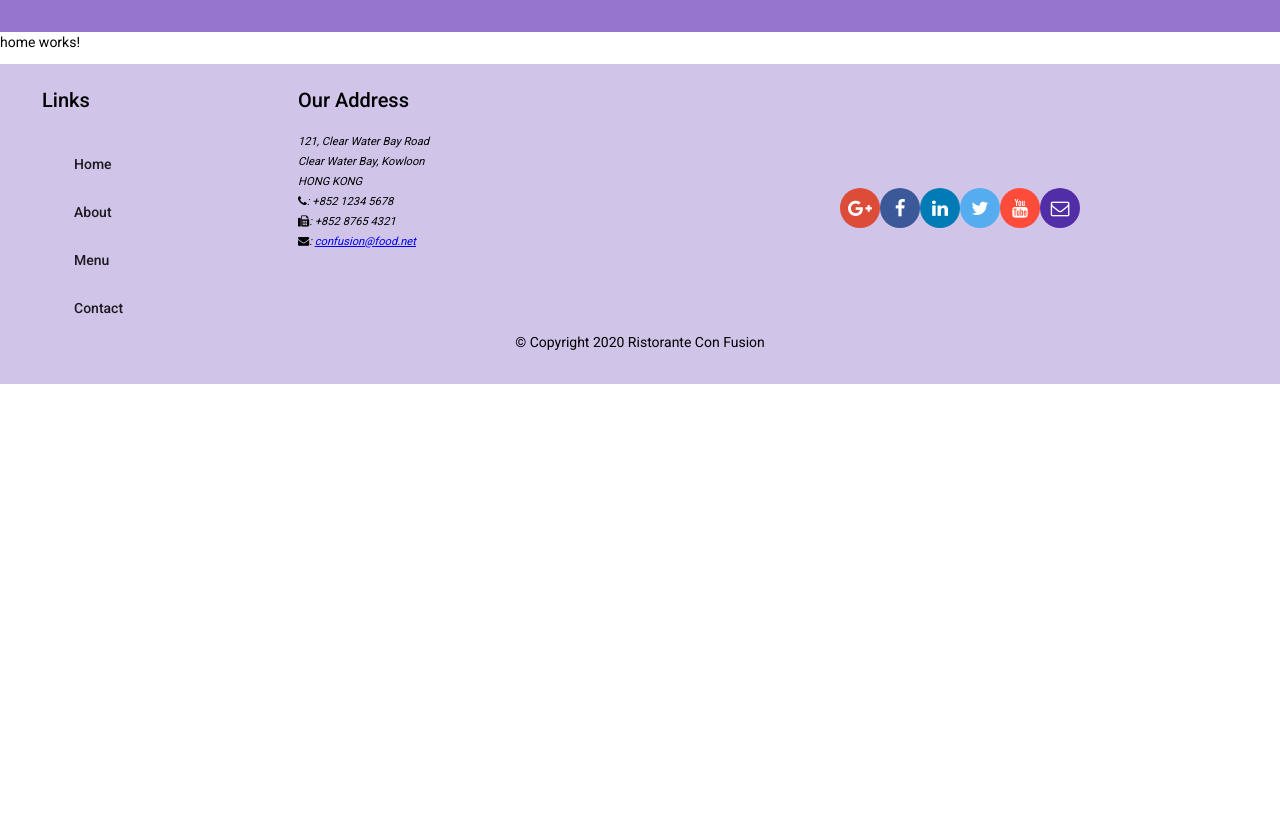
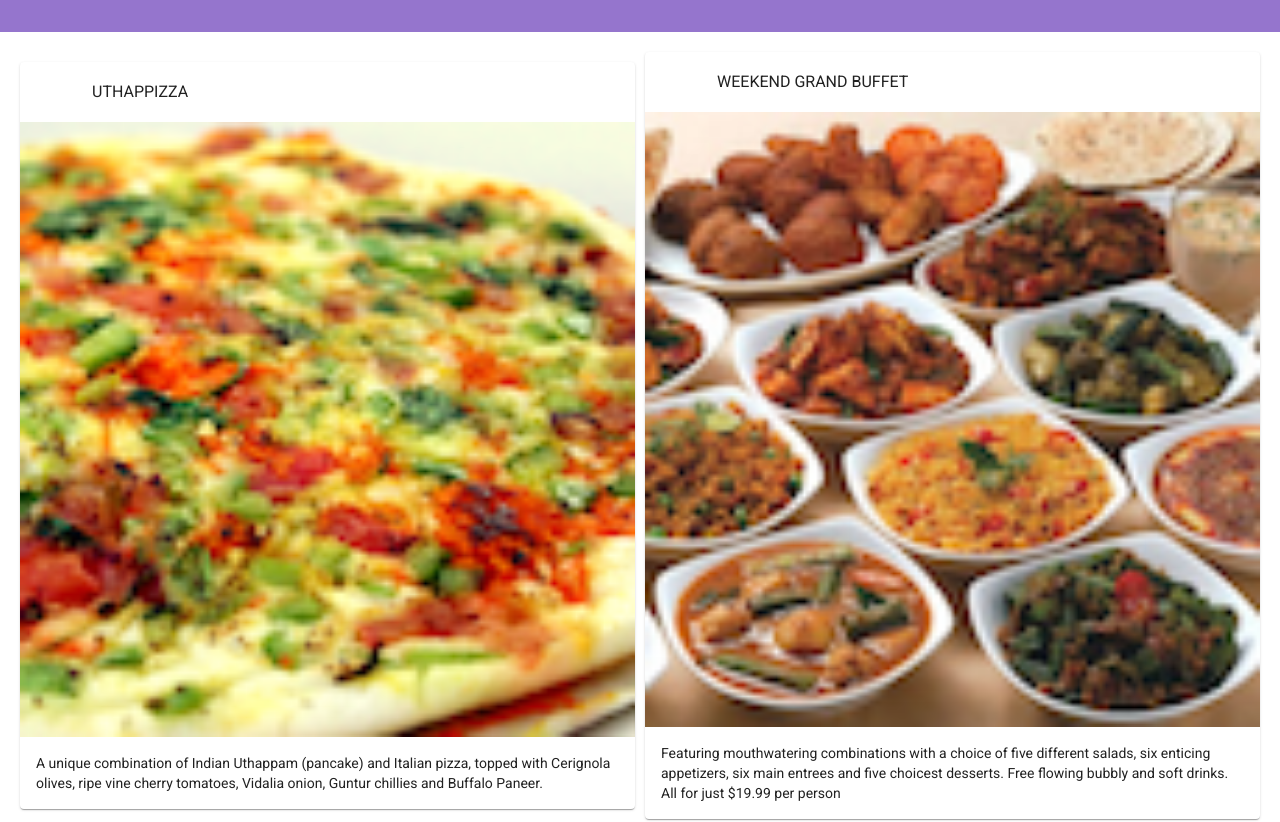
Before and after one commit to rifayetazamtalukder/conFusion, an Angular app: page /home in a window 1280 px wide. Shown: the part 300-1122 px from the top of the page. Before the commit the page ends 800 px from the top, so only its background shows below. Built offline with nearby package versions, Linux system fonts and the light colour scheme.

Commit message:
Single Page Applications Part 1

```diff
--- a/src/app/app-routing.module.ts
+++ b/src/app/app-routing.module.ts
@@ -3,11 +3,13 @@ import { Routes, RouterModule } from '@angular/router';
 
 import { HomeComponent } from './home/home.component';
 import { MenuComponent } from './menu/menu.component';
+import { ContactComponent } from './contact/contact.component';
 
 
 const routes: Routes = [
   { path: 'home', component: HomeComponent },
   { path: 'menu', component: MenuComponent },
+  { path: 'contactus', component: ContactComponent },
 
   // Default route path
   { path: '', redirectTo: '/home', pathMatch: 'full' }
--- a/src/app/app.module.ts
+++ b/src/app/app.module.ts
@@ -9,6 +9,7 @@ import { FlexLayoutModule } from "@angular/flex-layout";
 import 'hammerjs';
 
 import { DishService } from "./services/dish.service";
+import { PromotionService } from './services/promotion.service';
 
 import { AppComponent } from './app.component';
 import { MenuComponent } from './menu/menu.component';
@@ -18,6 +19,7 @@ import { FooterComponent } from './footer/footer.component';
 import { HomeComponent } from './home/home.component';
 import { AboutComponent } from './about/about.component';
 import { ContactComponent } from './contact/contact.component';
+
 
 
 
@@ -44,7 +46,8 @@ import { ContactComponent } from './contact/contact.component';
   ],
   providers: [
     // Add all the services here
-    DishService
+    DishService,
+    PromotionService
   ],
   bootstrap: [AppComponent]
 })
--- a/src/app/contact/contact.component.html
+++ b/src/app/contact/contact.component.html
@@ -1 +1,64 @@
-<p>contact works!</p>
+<!--  -->
+<!--  -->
+<!--  -->
+
+<div class="container" fxLayout="column" fxLayoutGap="10px">
+
+    <div fxFlex>
+
+        <div>
+
+            <h2>Contact Us</h2>
+            <hr>
+
+        </div>
+
+    </div>
+
+    <div fxFlex>
+
+        <h3>Location Information</h3>
+
+        <div fxLayout="column" fxLayout.gt-sm="row">
+
+            <div fxFlex="50" fxFlexOffset="20px">
+
+                <h4>Our Address</h4>
+
+                <address>
+
+                    121, Clear Water Bay Road<br>
+                    Clear Water Bay, Kowloon<br>
+                    HONG KONG<br>
+                    <i class="fa fa-phone"></i>: +852 1234 5678<br>
+                    <i class="fa fa-fax"></i>: +852 8765 4321<br>
+                    <i class="fa fa-envelope"></i>:
+                    <a href="mailto:confusion@food.net">confusion@food.net</a>
+
+                </address>
+
+                <p></p>
+
+                <div>
+
+                    <a mat-raised-button href="tel:+85212345678"><i class="fa fa-phone"></i> Call</a>
+
+                    <a mat-raised-button><i class="fa fa-skype"></i> Skype</a>
+
+                    <a mat-raised-button href="mailto:confusion@food.net"><i class="fa fa-envelope-o"></i> Email</a>
+
+                </div>
+
+            </div>
+
+            <div fxFlex="40">
+
+                <h4>Map of our Location</h4>
+
+            </div>
+
+        </div>
+
+    </div>
+
+</div>
--- a/src/app/header/header.component.html
+++ b/src/app/header/header.component.html
@@ -3,10 +3,11 @@
 
 <mat-toolbar color="primary">
     <span><img src="/assets/images/logo.png" height=30 width=41></span>
-    <a mat-button routerLink="/home"><span class="fa fa-home fa-lg"></span> Home</a>
-    <a mat-button><span class="fa fa-info fa-lg"></span> About</a>
-    <a mat-button routerLink="/menu"><span class="fa fa-list fa-lg"></span> Menu</a>
-    <a mat-button><span class="fa fa-address-card fa-lg"></span> Contact</a>
+    <a mat-button routerLink="/home" routerLinkActive="active"><span class="fa fa-home fa-lg"></span> Home</a>
+    <a mat-button routerLinkActive="active"><span class="fa fa-info fa-lg"></span> About</a>
+    <a mat-button routerLink="/menu" routerLinkActive="active"><span class="fa fa-list fa-lg"></span> Menu</a>
+    <a mat-button routerLink="/contactus" routerLinkActive="active"><span class="fa fa-address-card fa-lg"></span>
+        Contact</a>
 </mat-toolbar>
 
 <div class="container jumbotron" fxLayout="row" fxLayout.sm="column" fxLayout.xs="column"
--- a/src/app/header/header.component.scss
+++ b/src/app/header/header.component.scss
@@ -2,6 +2,8 @@ $lt-gray: #ddd;
 $background-dark: #512DA8;
 $background-light: #9575CD;
 $background-pale: #D1C4E9;
+$background-moredark: #4527A0;
+
 
 @mixin zero-margin($pad-up-down, $pad-left-right) {
     margin: 0px auto;
@@ -14,3 +16,7 @@ $background-pale: #D1C4E9;
     color:floralwhite;
     min-height: 150px;
 }
+
+.active {
+    background-color: $background-moredark;
+}
--- a/src/app/home/home.component.html
+++ b/src/app/home/home.component.html
@@ -1 +1,49 @@
-<p>home works!</p>
+<div class="container" fxLayout="row" fxLayout.sm="column" fxLayout.xs="column"
+    fxLayoutAlign.gt-md="space-around center" fxLayoutGap="10px">
+
+    <mat-card *ngIf="dish" fxFlex>
+
+        <mat-card-header>
+
+            <div mat-card-avatar></div>
+
+            <mat-card-title>
+                <h3>{{ dish.name | uppercase }}</h3>
+            </mat-card-title>
+
+        </mat-card-header>
+
+        <img mat-card-image src="{{ dish.image }}" alt="{{ dish.name }}">
+
+        <mat-card-content>
+
+            <p>{{ dish.description }}</p>
+
+        </mat-card-content>
+
+    </mat-card>
+
+
+    <mat-card *ngIf="promotion" fxFlex>
+
+        <mat-card-header>
+
+            <div mat-card-avatar></div>
+
+            <mat-card-title>
+                <h3>{{ promotion.name | uppercase }}</h3>
+            </mat-card-title>
+
+        </mat-card-header>
+
+        <img mat-card-image src="{{ promotion.image }}" alt="{{ promotion.name }}">
+
+        <mat-card-content>
+
+            <p>{{ promotion.description }}</p>
+
+        </mat-card-content>
+
+    </mat-card>
+
+</div>
--- a/src/app/home/home.component.ts
+++ b/src/app/home/home.component.ts
@@ -1,4 +1,9 @@
 import { Component, OnInit } from '@angular/core';
+import { Dish } from "../shared/dish";
+import { DishService } from "../services/dish.service";
+import { Promotion } from "../shared/promotion";
+import { PromotionService } from "../services/promotion.service";
+
 
 @Component({
   selector: 'app-home',
@@ -7,9 +12,15 @@ import { Component, OnInit } from '@angular/core';
 })
 export class HomeComponent implements OnInit {
 
-  constructor() { }
+  dish: Dish;
+  promotion: Promotion;
 
-  ngOnInit(): void {
+  constructor(private dishService: DishService,
+    private promotionService: PromotionService) { }
+
+  ngOnInit() {
+    this.dish = this.dishService.getFeaturedDish();
+    this.promotion = this.promotionService.getFeaturedPromotion();
   }
 
 }
--- a/src/app/services/dish.service.ts
+++ b/src/app/services/dish.service.ts
@@ -15,4 +15,12 @@ export class DishService {
     return DISHES;
   }
 
+  getDish(id: string): Dish {
+    return DISHES.filter((dish) => (dish.id === id))[0];
+  }
+
+  getFeaturedDish(): Dish {
+    return DISHES.filter((dish) => dish.featured)[0];
+  }
+
 }
--- /dev/null
+++ b/src/app/services/promotion.service.ts
@@ -0,0 +1,27 @@
+import { Injectable } from '@angular/core';
+import { Promotion } from "../shared/promotion";
+import { PROMOTIONS } from "../shared/promotions";
+
+
+@Injectable({
+  providedIn: 'root'
+})
+export class PromotionService {
+
+  constructor() { }
+
+  getPromotions(): Promotion[] {
+    return PROMOTIONS;
+  }
+
+  getPromotion(id: string): Promotion {
+    return PROMOTIONS.filter((promotion) => (promotion.id === id))[0];
+  }
+
+  getFeaturedPromotion(): Promotion {
+    return PROMOTIONS.filter((promotion) => promotion.featured)[0];
+  }
+
+
+
+}
--- /dev/null
+++ b/src/app/shared/promotion.ts
@@ -0,0 +1,11 @@
+
+
+export class Promotion {
+    id: string;
+    name: string;
+    image: string;
+    label: string;
+    price: string;
+    featured: boolean;
+    description: string;
+}
--- /dev/null
+++ b/src/app/shared/promotions.ts
@@ -0,0 +1,14 @@
+import { Promotion } from "./promotion";
+
+export const PROMOTIONS: Promotion[] = [
+    {
+        id: '0',
+        name: 'Weekend Grand Buffet',
+        image: '/assets/images/buffet.png',
+        label: 'New',
+        price: '19.99',
+        featured: true,
+        // tslint:disable-next-line:max-line-length
+        description: 'Featuring mouthwatering combinations with a choice of five different salads, six enticing appetizers, six main entrees and five choicest desserts. Free flowing bubbly and soft drinks. All for just $19.99 per person'
+    }
+];
```
Also changed, not shown: 1 other file (tests, documents, lock files or other folders).
